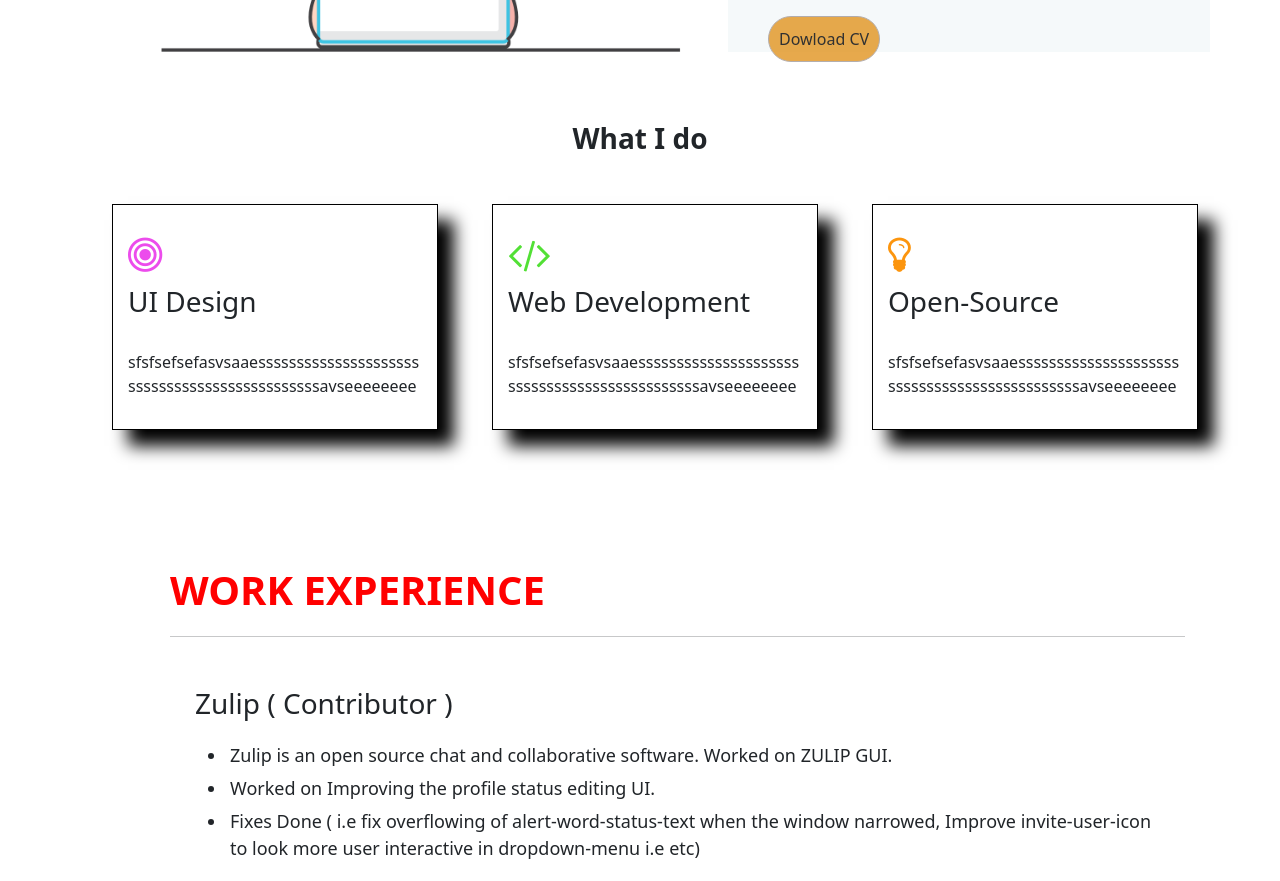
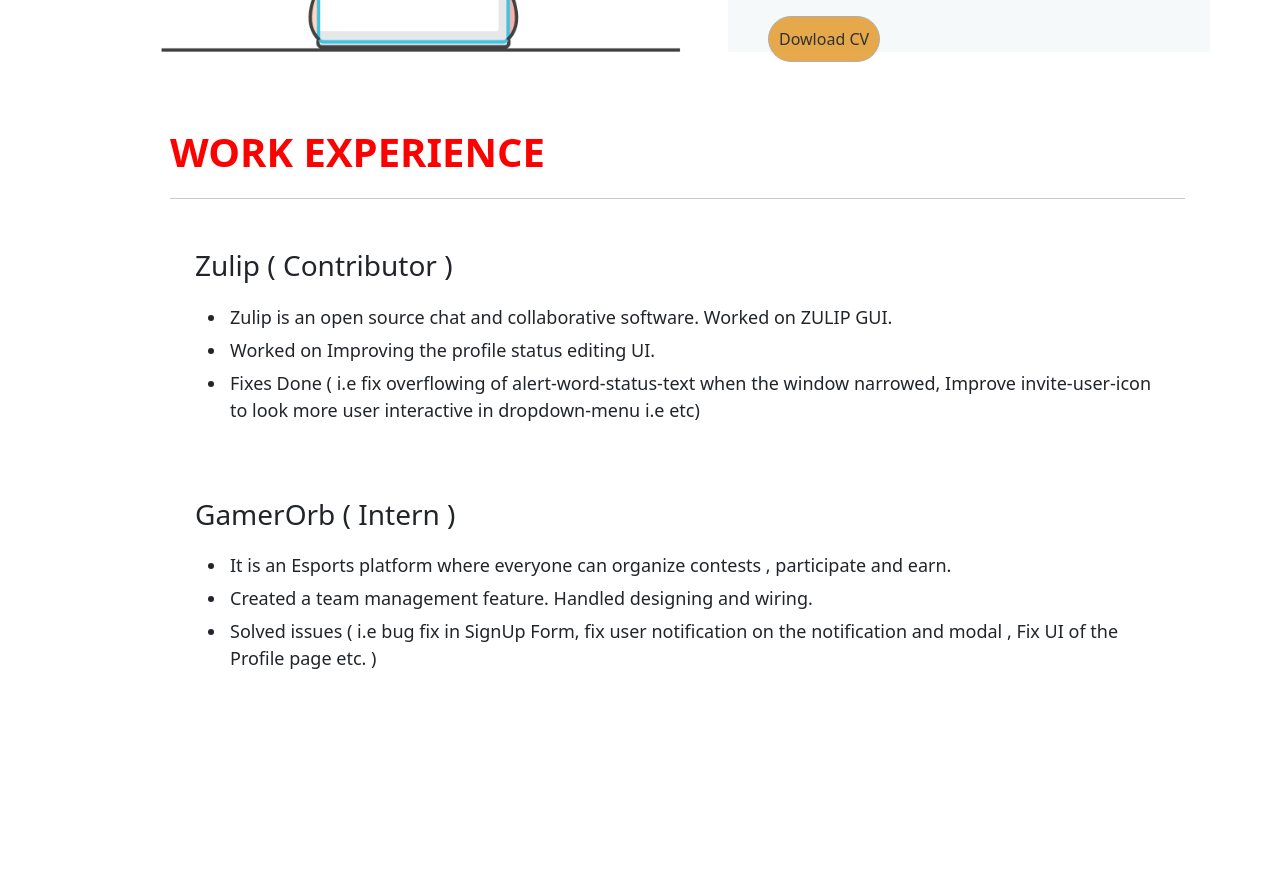
Before and after one commit to ritikchauhan-01/ritik.portfolio, an Angular app: page / in a window 1280 px wide. Shown: the part 1120-2001 px from the top of the page. Built offline with nearby package versions, Linux system fonts and the light colour scheme.

Commit message:
removing the skills section from about component

```diff
--- a/src/app/about/about.component.html
+++ b/src/app/about/about.component.html
@@ -20,4 +20,4 @@
     </div>
   </div>
 </div>
-<app-skills></app-skills>
+<!-- <app-skills></app-skills> -->
```
